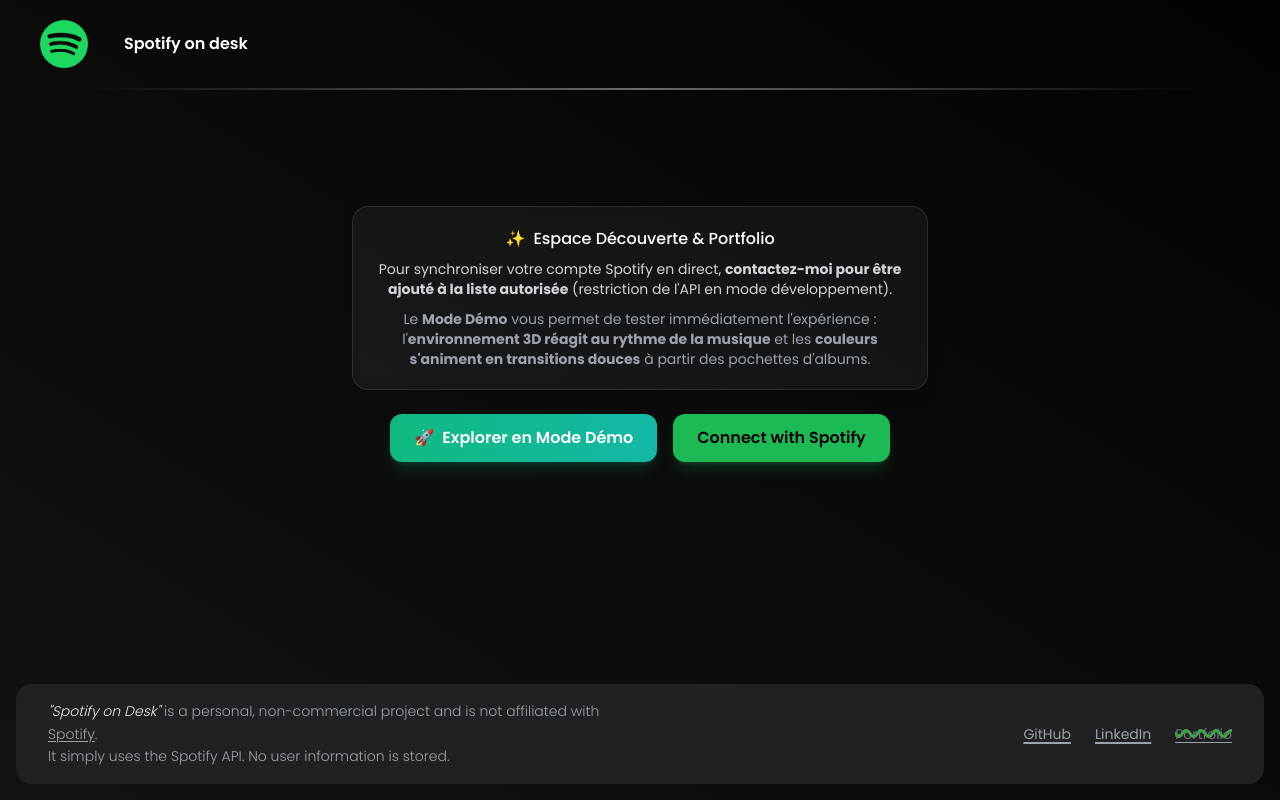
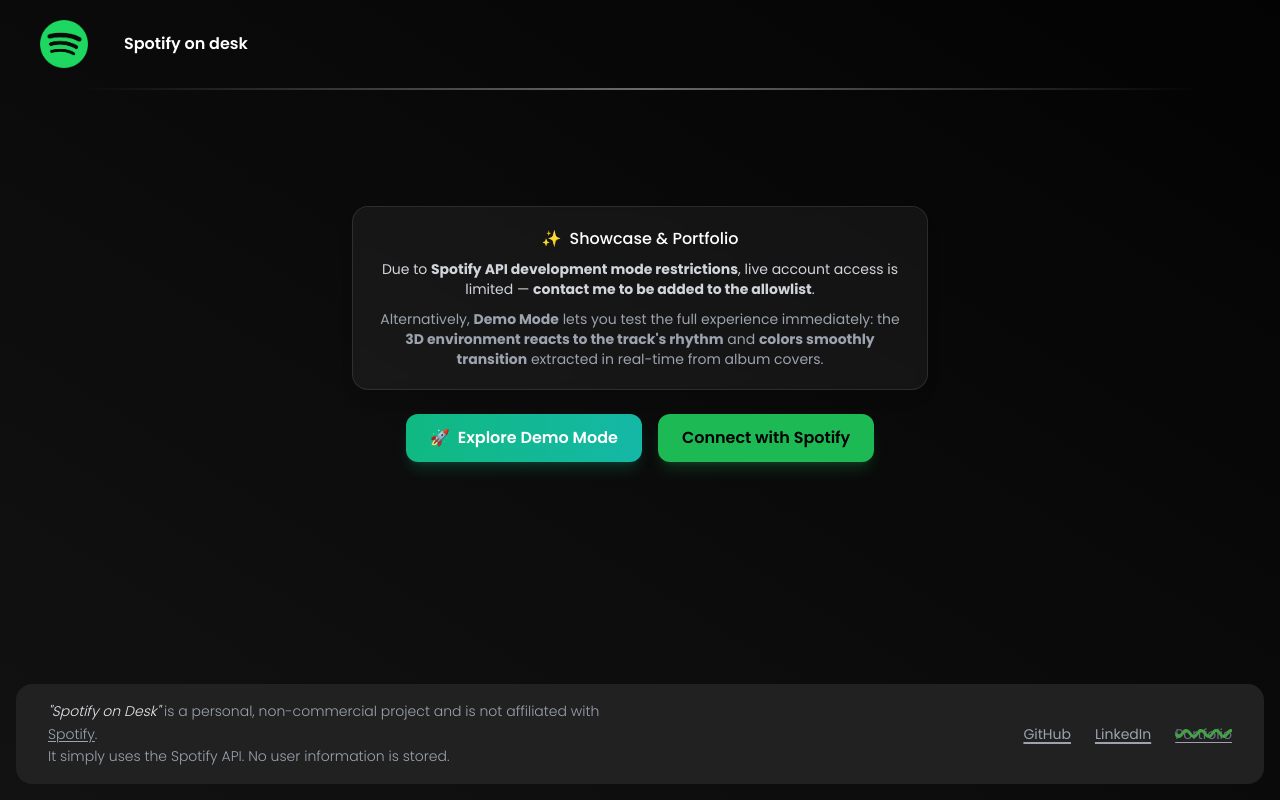
Before and after one commit to putonnicolas/SpotifyOnDesk, a React (Vite) app: page / in a window 1280 px wide. Built offline with nearby package versions, Linux system fonts and the light colour scheme; no server answers.

Commit message:
docs(home): translate showcase notice to english and detail api restrictions

```diff
--- a/src/components/LoginSpotify.jsx
+++ b/src/components/LoginSpotify.jsx
@@ -6,7 +6,7 @@ const LoginSpotify = ({ error, onStartDemo }) => {
     <div className="flex flex-col items-center gap-6 w-full max-w-xl mx-auto text-center">
       {error && (
         <div className="bg-red-500/20 border border-red-500/50 text-red-200 px-4 py-3 rounded-xl text-sm w-full text-left">
-          <p className="font-semibold mb-1">Information API Spotify :</p>
+          <p className="font-semibold mb-1">Spotify API Notice:</p>
           <p>{error}</p>
         </div>
       )}
@@ -15,13 +15,13 @@ const LoginSpotify = ({ error, onStartDemo }) => {
       <div className="bg-white/5 border border-white/10 rounded-2xl p-5 backdrop-blur-sm text-sm text-gray-300 leading-relaxed shadow-lg w-full">
         <div className="flex items-center justify-center gap-2 mb-2 text-white font-medium text-base">
           <span>✨</span>
-          <span>Espace Découverte & Portfolio</span>
+          <span>Showcase & Portfolio</span>
         </div>
         <p className="text-gray-300 text-xs sm:text-sm mb-2.5">
-          Pour synchroniser votre compte Spotify en direct, <strong>contactez-moi pour être ajouté à la liste autorisée</strong> (restriction de l'API en mode développement).
+          Due to <strong>Spotify API development mode restrictions</strong>, live account access is limited — <strong>contact me to be added to the allowlist</strong>.
         </p>
         <p className="text-gray-400 text-xs sm:text-sm">
-          Le <strong>Mode Démo</strong> vous permet de tester immédiatement l'expérience : l'<strong>environnement 3D réagit au rythme de la musique</strong> et les <strong>couleurs s'animent en transitions douces</strong> à partir des pochettes d'albums.
+          Alternatively, <strong>Demo Mode</strong> lets you test the full experience immediately: the <strong>3D environment reacts to the track's rhythm</strong> and <strong>colors smoothly transition</strong> extracted in real-time from album covers.
         </p>
       </div>
 
@@ -32,7 +32,7 @@ const LoginSpotify = ({ error, onStartDemo }) => {
           className="w-full sm:w-auto px-6 py-3 rounded-xl bg-gradient-to-r from-emerald-500 to-teal-500 text-white font-semibold shadow-lg shadow-emerald-500/20 hover:scale-105 transition-all duration-300 select-none cursor-pointer flex items-center justify-center gap-2"
         >
           <span>🚀</span>
-          <span>Explorer en Mode Démo</span>
+          <span>Explore Demo Mode</span>
         </button>
 
         {/* Live Spotify OAuth Button */}
```
